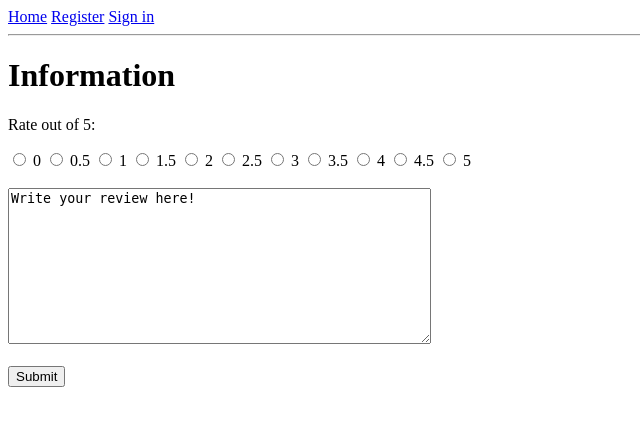
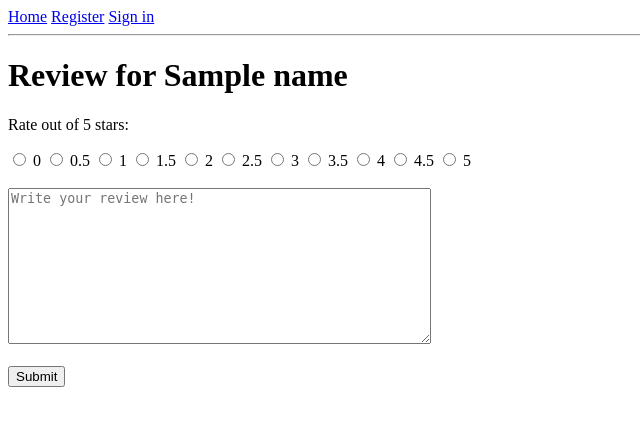
Before and after one commit to florenceloi/hackbright-project, a Flask app: template templates/restaurant-info.html in a window 1280 px wide. Shown: the top 426 px of the page, without its empty margins (0-640 px from the left). Run offline with Flask 2, Linux system fonts and the light colour scheme; tables that the repository leaves empty hold one stand-in row (values such as "Sample post"); the template is opened without the code that fills it: values that come from a table or form of the project are taken from there, most other values are stand-ins (such as "Sample title", 1, 10 or a date in 2020); parts of the project's set-up code (start-up, migrations or seed data) failed here and were passed over.

```diff
--- a/server.py
+++ b/server.py
@@ -9,7 +9,7 @@ from model import (connect_to_db,
                    Restaurant,
                    Favorite)
 
-from api import gmaps_key
+from api import gmaps_key, yelp_client
 
 from helper_functions import yelp_object_list, category_dict
 
@@ -72,7 +72,6 @@ def bear_info():
                                     "category": restaurant_categories[i].name})
 
     restaurants_dict = {"restaurants": restaurants_lst}
-    print restaurants_dict
     return jsonify(restaurants_dict)
 
 
@@ -169,7 +168,7 @@ def add_favorite():
     """Add user's favorite restaurant to database."""
 
     # Get restaurant id, restaurant database object, and user id
-    restaurant_id = request.args.get("restaurant_id")
+    restaurant_id = int(request.args.get("restaurant_id"))
     restaurant = Restaurant.query.filter(Restaurant.restaurant_id == restaurant_id).one()
     user_id = session["user_id"]
 
@@ -189,7 +188,8 @@ def add_favorite():
         db.session.add(new_favorite)
         db.session.commit()
 
-        flash("Saved %s as a favorite" % restaurant.name)
+        name = yelp_client.get_business(restaurant.yelp_id).business.name
+        flash("Saved %s as a favorite" % name)
 
     return redirect("/home")
 
@@ -198,15 +198,29 @@ def add_favorite():
 def user_detail():
     """Show information in user profile."""
 
-    # import pdb; pdb.set_trace()
-
     # If user in session, get User object
     if session["user_id"]:
         user_id = session["user_id"]
         user = User.query.filter(User.user_id == user_id).one()
-        favorites = Favorite.query.filter(Favorite.user_id == user_id).all()
 
-        return render_template('profile.html', user=user, favorites=favorites)
+        db_fav_restaurants = Favorite.query.filter(Favorite.user_id == user_id).all()
+
+        fav_restaurants_dict = {}
+
+        for d in db_fav_restaurants:
+            yelp_id = d.restaurant.yelp_id
+            name = yelp_client.get_business(yelp_id).business.name
+            url = yelp_client.get_business(yelp_id).business.url
+
+            restaurant_dict = {
+                "name": name,
+                "url": url
+            }
+
+            fav_restaurants_dict[yelp_id] = restaurant_dict
+        return render_template('profile.html',
+                               user=user,
+                               favorites=fav_restaurants_dict)
 
     else:
         flash("Please register first.")
@@ -218,8 +232,18 @@ def review_restaurant(restaurant_id):
     """Allow user to review specific restaurant."""
 
     restaurant = Restaurant.query.filter(Restaurant.restaurant_id == restaurant_id).one()
+    name = yelp_client.get_business(restaurant.yelp_id).business.name
 
-    return render_template("restaurant-info.html", restaurant=restaurant)
+    return render_template("restaurant-info.html",
+                           restaurant=restaurant,
+                           name=name)
+
+
+@app.route('/restaurants/<int:restaurant_id>/review', methods=["POST"])
+def process_review(restaurant_id):
+    """Add review to database."""
+
+    return redirect("/home")
 
 
 @app.route('/logout')
--- a/static/js/map.js
+++ b/static/js/map.js
@@ -134,7 +134,7 @@ function makeInfoWindow(restaurant) {
         '<input type="hidden" name="restaurant_id" value="' + restaurant.db_id + '">' +
         '<input type="submit" value="Favorite ' + restaurant._name + '">' +
       '</form></p>' +
-      '<a href="/restaurants/' + restaurant.db_id + '">See page for ' + restaurant._name + '</a>' +
+      '<a href="/restaurants/' + restaurant.db_id + '">Review ' + restaurant._name + '</a>' +
     '</div>'
   );
   return temp_html;
--- a/templates/profile.html
+++ b/templates/profile.html
@@ -2,7 +2,7 @@
 
 {% block title %}
 
-    {{ user.fname }}'s Account
+    {{ user.fname }}'s Profile
 
 {% endblock %}
 
@@ -18,8 +18,8 @@
     <p>Restaurants you've favorited:</p>
 
         <ul>
-            {% for favorite in favorites %}
-                <li>{{ favorite.restaurant.name }}</li>
+            {% for value in favorites.values() %}
+                <li><a href={{ value["url"] }}>{{ value["name"] }}</a></li>
             {% endfor %}
         </ul>
 
--- a/templates/restaurant-info.html
+++ b/templates/restaurant-info.html
@@ -2,7 +2,7 @@
 
 {% block title %}
 
-    {{ restaurant.name }}
+    Review {{ name }}
 
 {% endblock %}
 
@@ -18,14 +18,14 @@
 
 {% block content %}
 
-    <h1>{{ restaurant.name }} Information</h1>
+    <h1>Review for {{ name }}</h1>
 
-    <form id="review-form" action="/review" method="POST">
-        <p>Rate out of 5:</p>
+    <form id="review-form" action="/restaurants/{{ restaurant.restaurant_id }}/review" method="POST">
+        <p>Rate out of 5 stars:</p>
         {% for n in [0, 0.5, 1, 1.5, 2, 2.5, 3, 3.5, 4, 4.5, 5] %}
             <input id="rating" type="radio" name="rating" value="{{ n }}" required> {{ n }}
         {% endfor %}<br><br>
-        <textarea form="review-form" rows="10" cols="50" required>Write your review here!</textarea>
+        <textarea form="review-form" rows="10" cols="50" placeholder="Write your review here!" required></textarea>
         <br><br>
         <input type="submit">
     </form>
```
